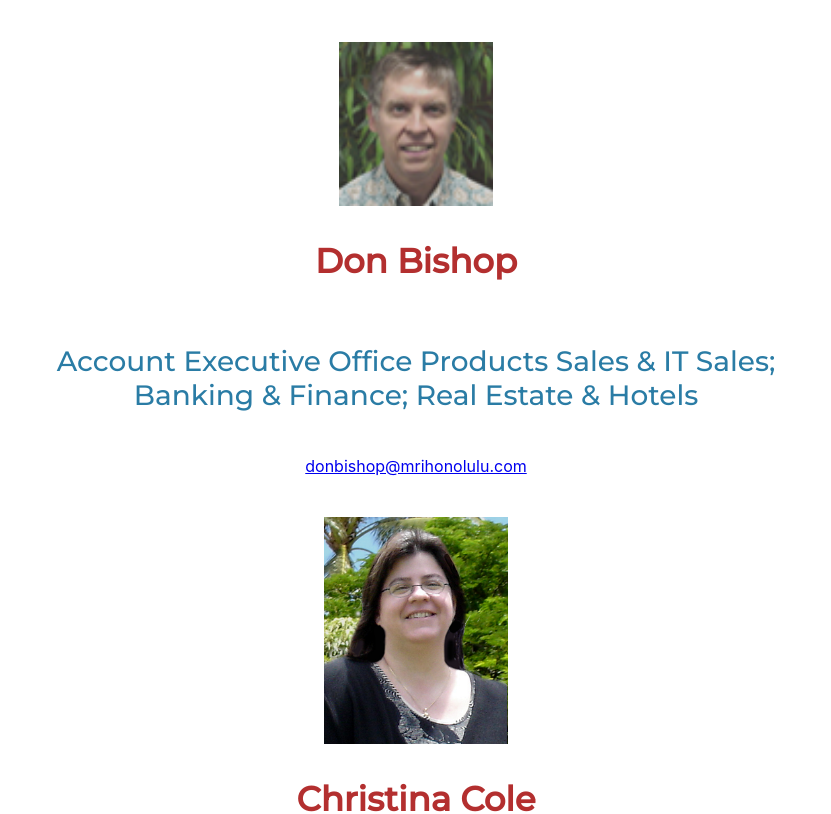
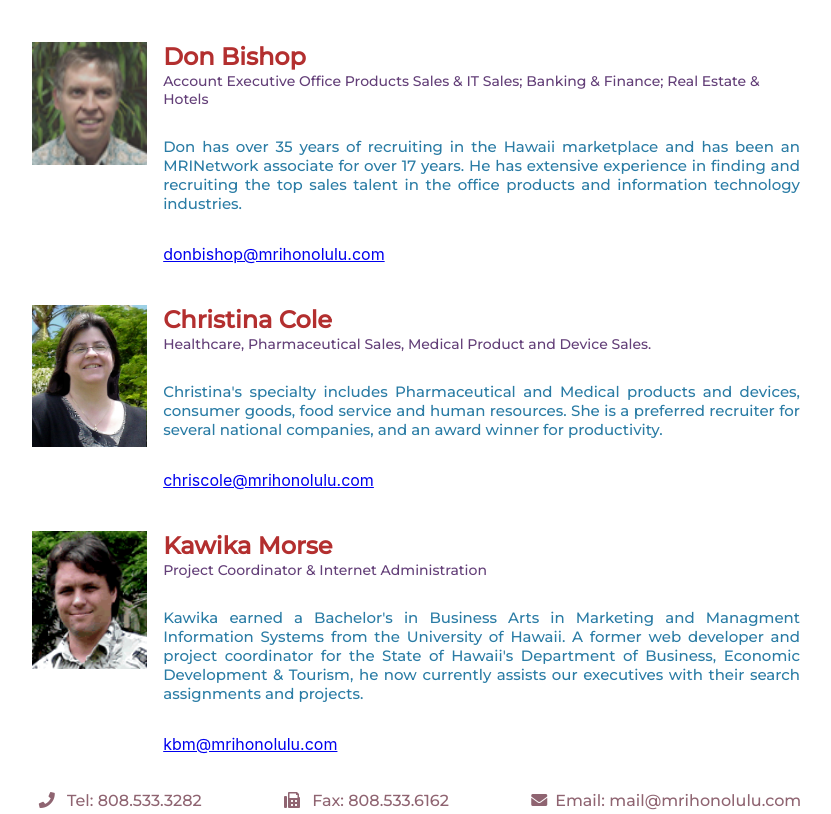
Before and after one commit to keolam/mri-honolulu, a React (Create React App) app: page /OurStaff in a window 1280 px wide. Shown: the part 1200-2014 px from the top of the page, without its empty margins (224-1055 px from the left). Built offline with nearby package versions, Linux system fonts and the light colour scheme.

Commit message:
updated staff page

```diff
--- a/public/index.html
+++ b/public/index.html
@@ -2,29 +2,15 @@
 <html lang="en">
   <head>
     <meta charset="utf-8" />
-    <link rel="shortcut icon" href="%PUBLIC_URL%/favicon.ico" />
+    <link rel="shortcut icon" href="%PUBLIC_URL%/favicon.png" />
     <meta
       name="viewport"
       content="width=device-width, initial-scale=1, shrink-to-fit=no"
     />
     <meta name="theme-color" content="#000000" />
     <meta name="description" content="Sales Consultants and Management Recruiters of Honolulu Website">
-    <meta name="keywords" content="sales,jobs,job,openings,hawaii,honolulu,listings,sales,consultants,recruiters,recruiter,Compusearch,positions,management,search,firm,employment,agency,pharmaceutical,computer,information,technology,network,medical,engineering,construction,environmental,advertising,business,software,marketing,staffing,MRI,mri,don bishop,keiko schultz,Schristina cole,dale dudas,pacific,rim,basin,international,telecommunications,data,networking,accounting,financial,human resources,executive,industrial,retail,office,maui,big island,kauai,federal,DOD,dod,government,contract,programmer,employer,classifieds,it,IT">
-
-    <!--
-      manifest.json provides metadata used when your web app is installed on a
-      user's mobile device or desktop. See https://developers.google.com/web/fundamentals/web-app-manifest/
-    -->
+    <meta name="keywords" content="sales,jobs,job,openings,hawaii,honolulu,listings,sales,consultants,recruiters,recruiter,Compusearch,positions,management,search,firm,employment,agency,pharmaceutical,computer,information,technology,network,medical,engineering,construction,environmental,advertising,business,software,marketing,staffing,MRI,mri,don bishop,keiko schultz,christina cole,dale dudas,pacific,rim,basin,international,telecommunications,data,networking,accounting,financial,human resources,executive,industrial,retail,office,maui,big island,kauai,federal,DOD,dod,government,contract,programmer,employer,classifieds,it,IT,linked in,lnkedin,indeed">
     <link rel="manifest" href="%PUBLIC_URL%/manifest.json" />
-    <!--
-      Notice the use of %PUBLIC_URL% in the tags above.
-      It will be replaced with the URL of the `public` folder during the build.
-      Only files inside the `public` folder can be referenced from the HTML.
-
-      Unlike "/favicon.ico" or "favicon.ico", "%PUBLIC_URL%/favicon.ico" will
-      work correctly both with client-side routing and a non-root public URL.
-      Learn how to configure a non-root public URL by running `npm run build`.
-    -->
     <title>MRI Honolulu</title>
     <link rel="stylesheet" href="https://use.fontawesome.com/releases/v5.7.2/css/all.css" integrity="sha384-fnmOCqbTlWIlj8LyTjo7mOUStjsKC4pOpQbqyi7RrhN7udi9RwhKkMHpvLbHG9Sr" crossorigin="anonymous">
     <link href="https://fonts.googleapis.com/css?family=Montserrat:500|Raleway" rel="stylesheet">
--- a/src/componentCSS/OurStaff.css
+++ b/src/componentCSS/OurStaff.css
@@ -7,8 +7,8 @@
 
 .staff-info {
     display: flex;
-    align-items: center;
-    flex-direction: column;
+    align-items: left;
+    flex-direction: row;
     width: 60%;
     margin-top: 20px;
     margin-bottom: 5px;
@@ -16,17 +16,53 @@
     margin-right: auto;
 }
 
+#donPic {
+    flex: 1.06;
+    min-width: 15%;
+}
+
+#chrisPic {
+    flex: 1.23;
+    max-height: 80%;
+}
+
+#kwPic {
+    flex: 1.2;
+}
+
 .staff-name {
     font-family: 'Montserrat', sans-serif;
-    font-size: 34px;
+    font-size: 24px;
     color: #b32f2f;
     font-weight: 600;
 }
 .staff-about {
     font-family: 'Montserrat', sans-serif;
-    font-size: 28px;
+    font-size: 18px;
     color: #2a7ca5;
-    text-align: center;
+    text-align: justify;
 }
+
+.right-col {
+    display: flex;
+    flex-direction: column;
+    justify-content: flex-start;
+    margin-left: 16px;
+}
+
+.staff-name {
+    justify-content: flex-start;
+    margin: 0px;
+}
+.staff-pos {
+    font-family: 'Montserrat', sans-serif;
+    font-size: 14px;
+    color: #633f78;
+    margin-top: 1px;
+}
+.staff-about {
+    font-size: 15px;
+}
+
 /*
  style={{marginTop: '20px'/*,alignItems: 'center'}} */
--- a/src/components/CandidateResources.js
+++ b/src/components/CandidateResources.js
@@ -41,9 +41,10 @@ class CandidateResources extends Component {
                         Submit Your Resume
                     </Link>
 
-              <main id="cand-links">
+                    <div id="cand-links">
                         <Route path="/Submit" component={Submit} />
-              </main> </p>
+                    </div>
+                </p>
                 </section>
             </div>
         )
--- a/src/components/JobListings.js
+++ b/src/components/JobListings.js
@@ -13,7 +13,7 @@ const JobListings = () => (
 
                 <p>Click on the Search button at the bottom of this page to view our current Job Listings.</p>
             </div>
-          <iframe title="job-board" src="http://www.pcrecruiter.net/pcrbin/regmenu.aspx?uid=sc%20honolulu.schonolulu" width="100%" height="400" frameBorder="0"></iframe>
+          <iframe title="job-board" src="https://www.pcrecruiter.net/pcrbin/regmenu.aspx?uid=sc%20honolulu.schonolulu" width="100%" height="400" frameBorder="0"></iframe>
         </section>
     </div>
 );
--- a/src/components/OurStaff.js
+++ b/src/components/OurStaff.js
@@ -9,22 +9,32 @@ const OurStaff = () => (
     </section>
     <section id="staff-box">
     <div className="staff-info">
-      <img src={ Image.donBishop } className="staffPic" alt="company-president" style={{width: '20%'}}></img>
+      <img src={ Image.donBishop } id="donPic" alt="company-president" style={{width: '50%', height: '50%'}}></img>
+      <div className="right-col">
         <p className="staff-name">Don Bishop</p>
-        <p className="staff-about">Account Executive Office Products Sales & IT Sales; Banking & Finance; Real Estate & Hotels</p>
+        <p className="staff-pos">Account Executive Office Products Sales & IT Sales; Banking & Finance; Real Estate & Hotels</p>
+        <p className="staff-about">Don has over 35 years of recruiting in the Hawaii marketplace and has been an MRINetwork associate for over 17 years. He has extensive experience in finding and recruiting the top sales talent in the office products and information technology industries.</p>
         <p><a href="mailto:donbishop@mrihonolulu.com">donbishop@mrihonolulu.com</a></p>
     </div>
-    <div className="staff-info">
-      <img src={ Image.christinaCole } className="staffPic" alt="recruiter" style={{width: '24%'}}></img>
-        <p className="staff-name">Christina Cole</p>
-        <p className="staff-about">Healthcare, Pharmaceutical Sales, Medical Product and Device Sales.</p>
-        <p><a href="mailto:chriscole@mrihonolulu.com">chriscole@mrihonolulu.com</a></p>
     </div>
     <div className="staff-info">
-      <img src={ Image.kawikaMorse } className="staffPic" alt="project-coordinator" style={{width: '20%'}}></img>
+      <img src={ Image.christinaCole } id="chrisPic" alt="recruiter" style={{width: '15%', height: '10%'}}></img>
+        <div className="right-col">
+        <p className="staff-name">Christina Cole</p>
+        <p className="staff-pos">Healthcare, Pharmaceutical Sales, Medical Product and Device Sales.</p>
+        <p className="staff-about">Christina's specialty includes Pharmaceutical and Medical products and devices, consumer goods, food service and human resources. She is a preferred recruiter for several national companies, and an award winner for productivity.</p>
+        <p><a href="mailto:chriscole@mrihonolulu.com">chriscole@mrihonolulu.com</a></p>
+        </div>
+    </div>
+    <div className="staff-info">
+      <img src={ Image.kawikaMorse } id="donPic" alt="project-coordinator" style={{width: '70%', height: '50%'}}></img>
+
+      <div className="right-col">
       <p className="staff-name">Kawika Morse</p>
-      <p className="staff-about">Project Coordinator & Internet Administration</p>
-        <p><a href="mailto:kbm@mrihonolulu.com%20">kbm@mrihonolulu.com</a></p>
+      <p className="staff-pos">Project Coordinator & Internet Administration</p>
+      <p className="staff-about">Kawika  earned a Bachelor's in Business Arts in Marketing and Managment Information Systems from the University of Hawaii. A former web developer and project coordinator for the State of Hawaii's Department of Business, Economic Development & Tourism, he now currently assists our executives with their search assignments and projects.</p>
+      <p><a href="mailto:kbm@mrihonolulu.com%20">kbm@mrihonolulu.com</a></p>
+      </div>
       </div>
     </section>
   </div>
```
Also changed, not shown: public/favicon.png (added), 1 other file (tests, documents, lock files or other folders). Lines whose indentation alone changed are shown as unchanged.
